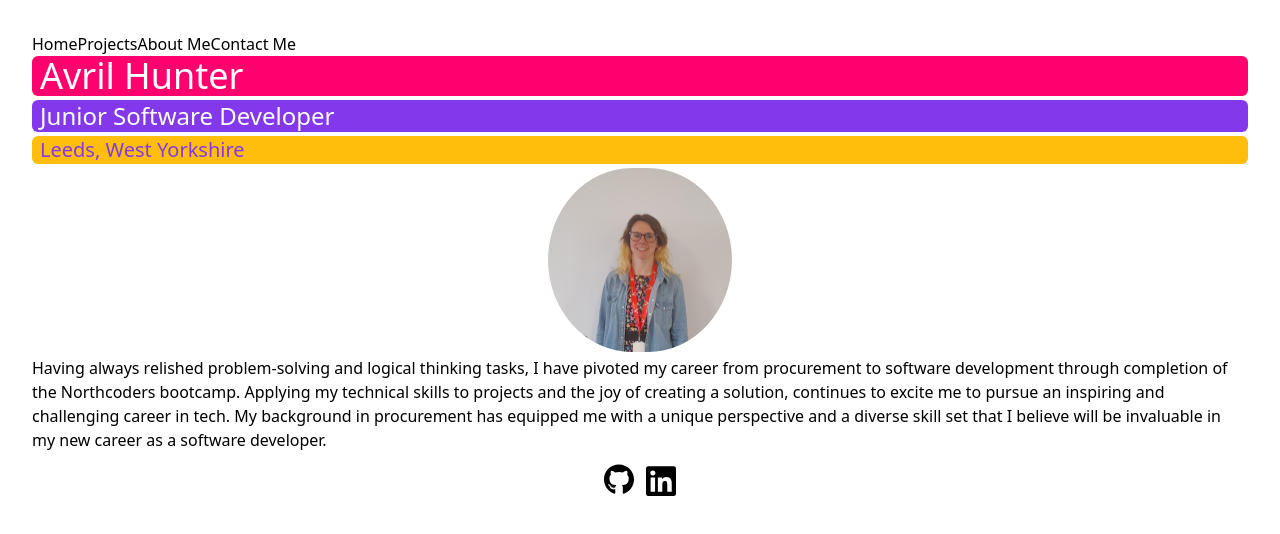
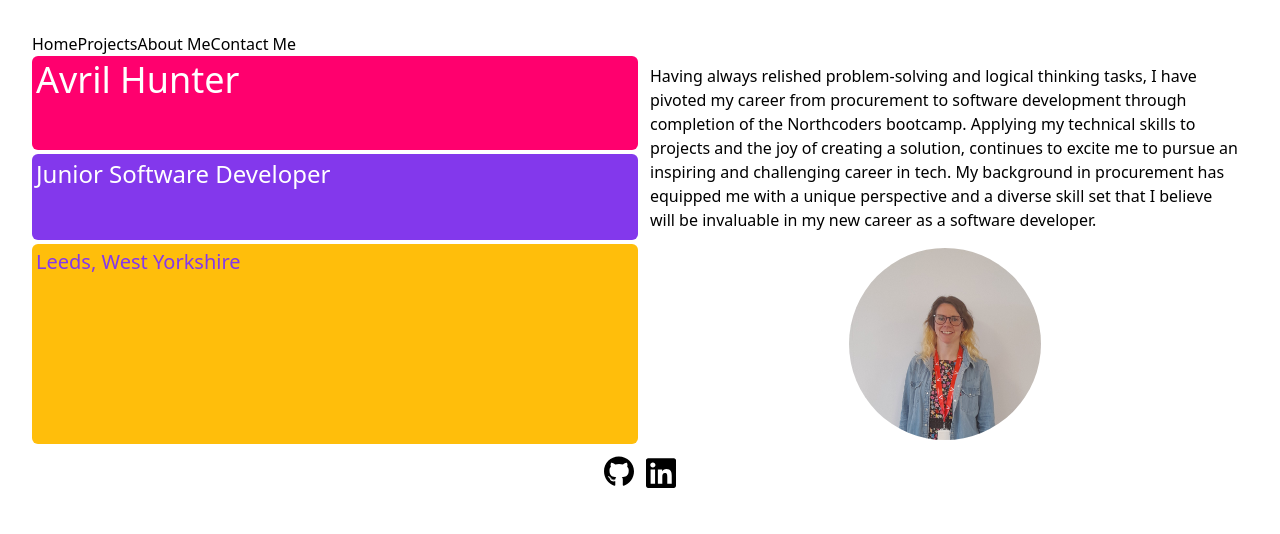
Before and after one commit to AvrilHunter/portfolio, a React (Vite) app: page / in a window 1280 px wide. Shown: the top 534 px of the page. Built offline with nearby package versions, Linux system fonts and the light colour scheme.

Commit message:
style: home for large screen

```diff
--- a/src/components/Home.tsx
+++ b/src/components/Home.tsx
@@ -2,22 +2,22 @@ import photo from "../assets/headshot.jpg";
 
 function Home() {
   return (
-    <main className="flex flex-col items-center gap-1">
-      <h1 className="text-4xl text-white rounded-md bg-rose px-2 w-full">
+    <main className="grid flex-col gap-1 md:grid-cols-2">
+      <h1 className="text-4xl text-white rounded-md bg-rose p-1 w-full md:align-self-end">
         Avril Hunter
       </h1>
-      <h2 className="text-2xl bg-violet text-white rounded-md px-2 w-full">
+      <h2 className="text-2xl bg-violet text-white rounded-md p-1 w-full">
         Junior Software Developer
       </h2>
-      <h3 className="text-xl bg-amber text-violet rounded-md px-2 w-full">
+      <h3 className="text-xl bg-amber text-violet rounded-md p-1 w-full">
         Leeds, West Yorkshire
       </h3>
       <img
-        className="max-w-[200px] rounded-full px-2"
+        className="max-w-[200px] rounded-full p-1 justify-self-center"
         src={photo}
         alt="profile photo of Avril"
       />
-      <p className="text-left justify">
+      <p className="md:col-start-2 md:row-start-1 md:row-span-2 p-2">
         Having always relished problem-solving and logical thinking tasks, I
         have pivoted my career from procurement to software development through
         completion of the Northcoders bootcamp. Applying my technical skills to
```
